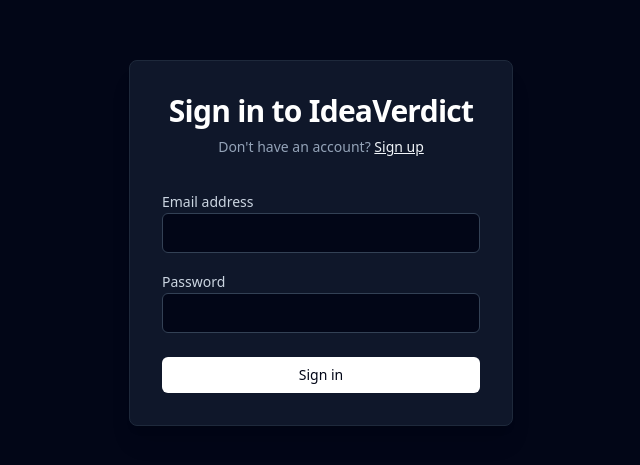
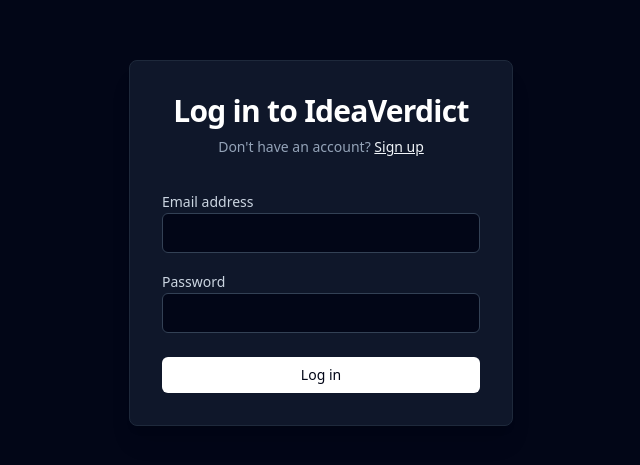
Before and after one commit to PARTHPANCHAL3656/IdeaVerdict, a React (Vite) app: page /auth in a window 1280 px wide. Shown: the part 157-622 px from the top of the page, without its empty margins (319-959 px from the left). Built offline with nearby package versions, Linux system fonts and the light colour scheme.

Commit message:
Change sign-in text to 'Log in' for clarity

```diff
--- a/src/pages/Auth.jsx
+++ b/src/pages/Auth.jsx
@@ -43,7 +43,7 @@ export default function Auth() {
       <div className="w-full max-w-sm space-y-8 bg-slate-900 p-8 rounded-lg border border-slate-800 shadow-xl">
         <div className="text-center">
           <h2 className="text-3xl font-bold tracking-tight text-white">
-            {isSignUp ? 'Create your account' : 'Sign in to IdeaVerdict'}
+            {isSignUp ? 'Create your account' : 'Log in to IdeaVerdict'}
           </h2>
           <p className="mt-2 text-sm text-slate-400">
             {isSignUp ? 'Already have an account?' : "Don't have an account?"}{' '}
@@ -51,7 +51,7 @@ export default function Auth() {
               onClick={() => setIsSignUp(!isSignUp)}
               className="font-medium text-slate-100 hover:text-slate-300 underline"
             >
-              {isSignUp ? 'Sign in' : 'Sign up'}
+              {isSignUp ? 'Log in' : 'Sign up'}
             </button>
           </p>
         </div>
@@ -77,7 +77,7 @@ export default function Auth() {
             </div>
             <div>
               <label className="text-sm font-medium leading-none peer-disabled:cursor-not-allowed peer-disabled:opacity-70 text-slate-300">
-                Password
+                {isSignUp ? 'Set Password' : 'Password'}
               </label>
               <input
                 type="password"
@@ -94,7 +94,7 @@ export default function Auth() {
             disabled={loading}
             className="inline-flex w-full items-center justify-center rounded-md bg-white px-4 py-2 text-sm font-medium text-slate-950 transition-colors hover:bg-slate-200 focus:outline-none focus:ring-2 focus:ring-slate-400 disabled:opacity-50 disabled:cursor-not-allowed"
           >
-            {loading ? 'Processing...' : isSignUp ? 'Sign up' : 'Sign in'}
+            {loading ? 'Processing...' : isSignUp ? 'Sign up' : 'Log in'}
           </button>
         </form>
       </div>
```
